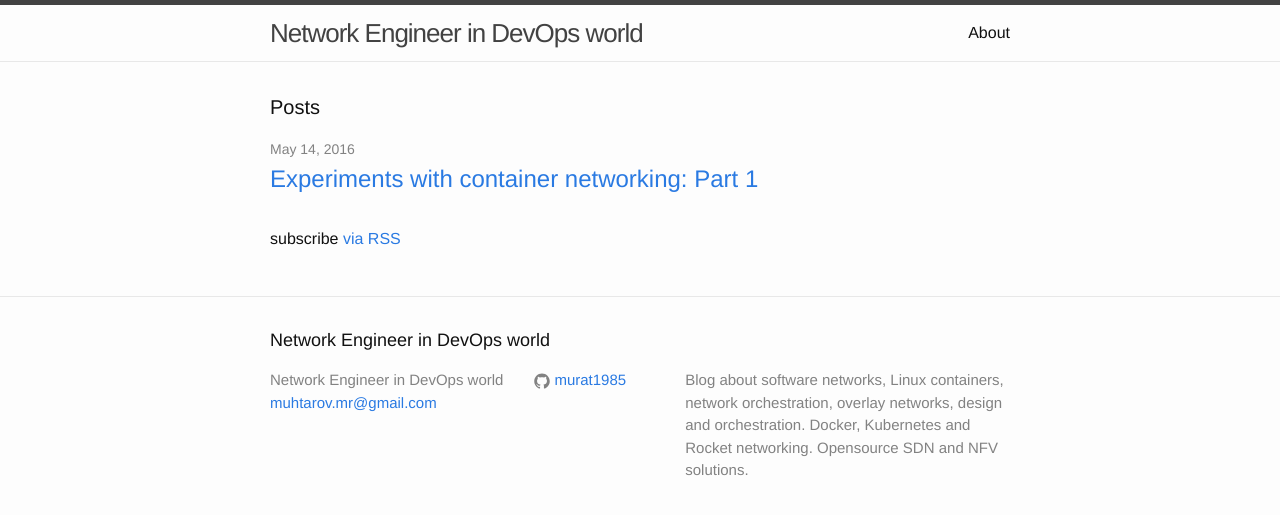
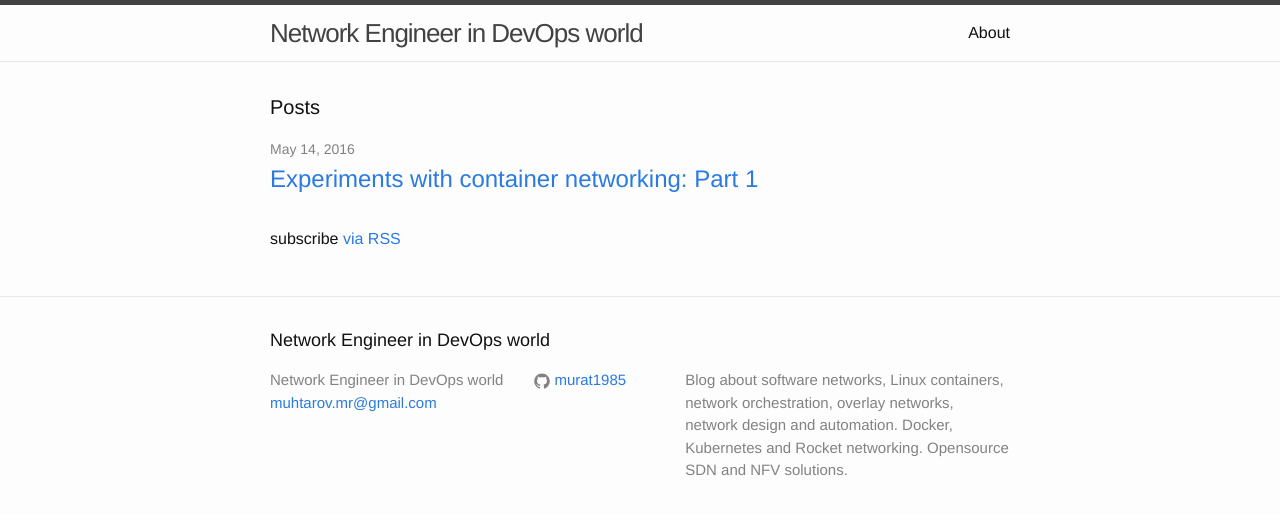
Before and after one commit to logingood/logingood.github.io, a Jekyll site: the page built from index.html, in a window 1280 px wide. Shown: the top 515 px of the page. Built offline with Jekyll 4.4.1, drawn with Linux system fonts in a browser that asks for light colours.

Commit message:
Fix footer

```diff
--- a/_config.yml
+++ b/_config.yml
@@ -9,7 +9,7 @@
 title: Network Engineer in DevOps world
 email: muhtarov.mr@gmail.com
 description: > # this means to ignore newlines until "baseurl:"
-  Blog about software networks, Linux containers, network orchestration, overlay networks, design and orchestration.
+  Blog about software networks, Linux containers, network orchestration, overlay networks, network design and automation.
   Docker, Kubernetes and Rocket networking. Opensource SDN and NFV solutions.
 baseurl: "" # the subpath of your site, e.g. /blog
 url: "http://murat1985.github.io" # the base hostname & protocol for your site
```
